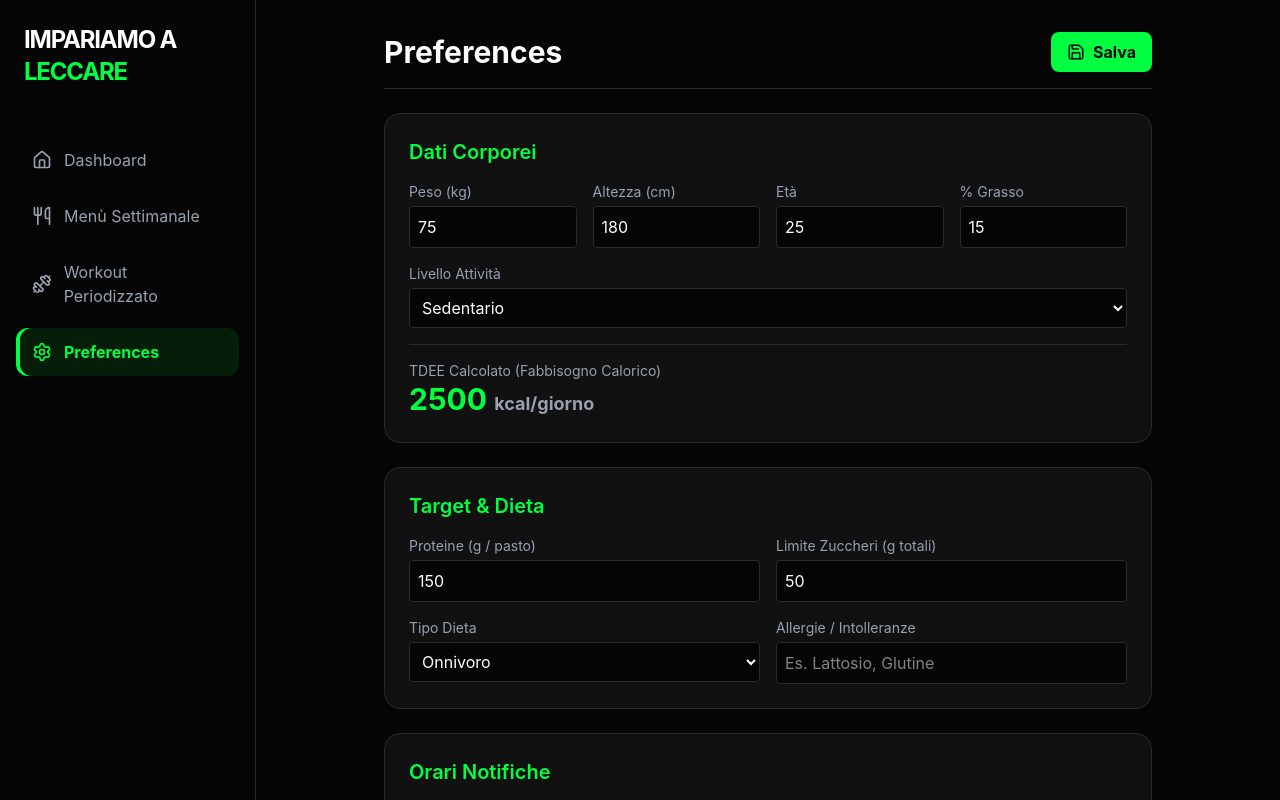
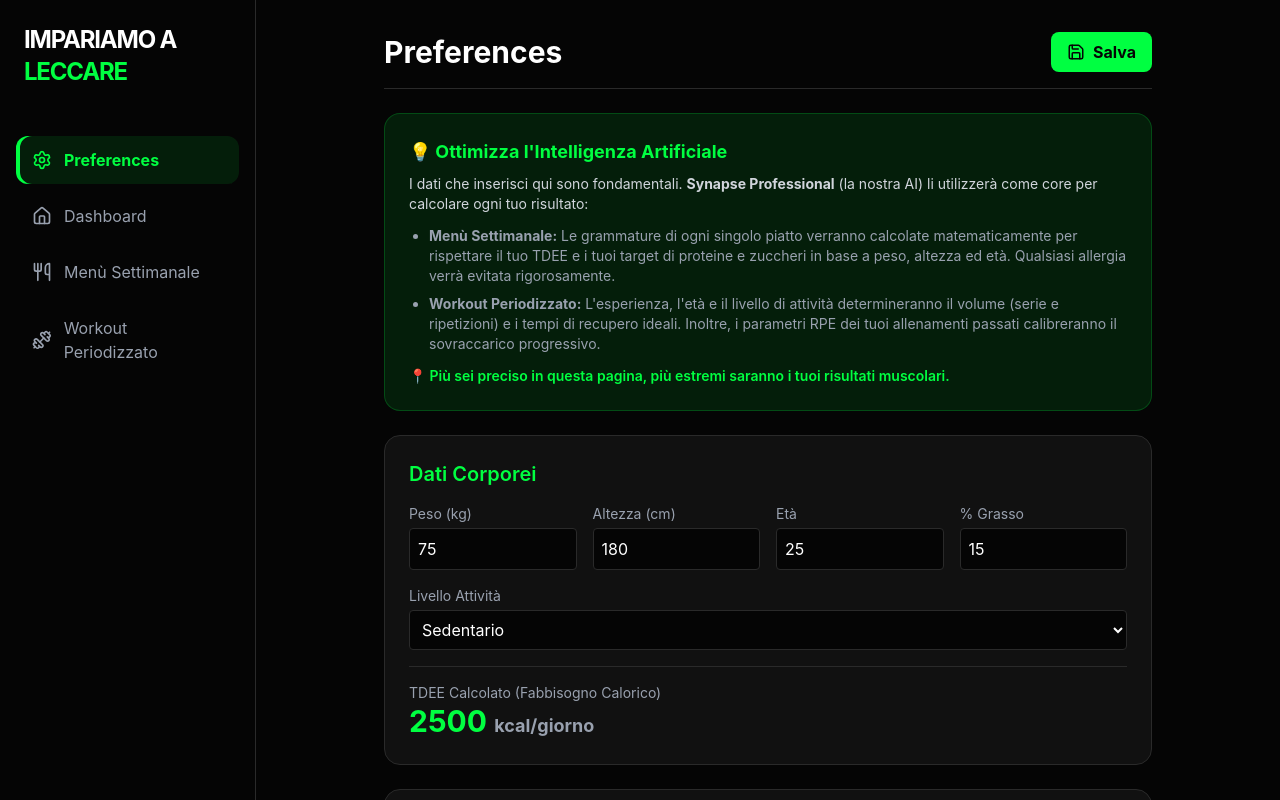
Before and after one commit to Brabbossa/NUTRYAPP, a Next.js app: page /preferences in a window 1280 px wide. Shown: the top 800 px of the page. Built offline with nearby package versions, Linux system fonts and the light colour scheme.

Commit message:
feat: reorder sidebar, add AI instructions to preferences, and randomize workout motivation phrases

```diff
--- a/app/components/Sidebar.jsx
+++ b/app/components/Sidebar.jsx
@@ -10,10 +10,10 @@ export function Sidebar() {
   const pathname = usePathname()
 
   const links = [
+    { href: '/preferences', label: 'Preferences', icon: Settings },
     { href: '/', label: 'Dashboard', icon: Home },
     { href: '/menu', label: 'Menù Settimanale', icon: Utensils },
     { href: '/workout', label: 'Workout Periodizzato', icon: Dumbbell },
-    { href: '/preferences', label: 'Preferences', icon: Settings },
   ]
 
   const toggle = () => setIsOpen(!isOpen)
--- a/app/components/WorkoutTimer.jsx
+++ b/app/components/WorkoutTimer.jsx
@@ -40,6 +40,17 @@ const PHASE = {
   REST: 'rest',
   FINISHED: 'finished',
 }
+
+// Random goliardic quotes for motivation
+const MOTIVATIONAL_PHRASES = [
+  "Forza cazzo spingi uomo!! Quella fica non si leccherà da sola!",
+  "Sveglia!! Meno chiacchiere e più ghisa brutto secco!",
+  "Sei venuto qui per pettinare le bambole o per spaccare i dischi?! Tira!",
+  "Muovi quel culo! Il dolore di oggi è la figa di domani!!",
+  "Ancora una! Se molli adesso sei un flaccido senza speranza!",
+  "Daje!! Sfondiamo questo pavimento con quei manubri!!",
+  "Urla!! Fatti sentire!! Spingi come se non ci fosse un cazzo di domani!"
+];
 
 export function WorkoutTimer({ plan, onComplete }) {
   const [phase, setPhase] = useState(PHASE.IDLE)
@@ -117,7 +128,8 @@ export function WorkoutTimer({ plan, onComplete }) {
         // Random tra 8 e 40 secondi
         const delay = Math.floor(Math.random() * (40000 - 8000 + 1)) + 8000;
         motivationTimeoutRef.current = setTimeout(() => {
-          speak("Forza cazzo spingi uomo!! QUella fica non si leccherà da sola!");
+          const randomPhrase = MOTIVATIONAL_PHRASES[Math.floor(Math.random() * MOTIVATIONAL_PHRASES.length)];
+          speak(randomPhrase);
           scheduleNext(); // Schedule the next one
         }, delay);
       };
--- a/app/preferences/page.js
+++ b/app/preferences/page.js
@@ -67,6 +67,18 @@ export default function PreferencesPage() {
           {toast}
         </div>
       )}
+
+      <div className="bg-primary/10 border border-primary/20 rounded-2xl p-6 mb-6">
+        <h3 className="text-primary font-bold text-lg mb-2 flex items-center gap-2">💡 Ottimizza l'Intelligenza Artificiale</h3>
+        <p className="text-sm text-gray-300 mb-3">
+          I dati che inserisci qui sono fondamentali. <strong>Synapse Professional</strong> (la nostra AI) li utilizzerà come core per calcolare ogni tuo risultato:
+        </p>
+        <ul className="text-sm text-gray-400 list-disc pl-5 space-y-2">
+          <li><strong>Menù Settimanale:</strong> Le grammature di ogni singolo piatto verranno calcolate matematicamente per rispettare il tuo TDEE e i tuoi target di proteine e zuccheri in base a peso, altezza ed età. Qualsiasi allergia verrà evitata rigorosamente.</li>
+          <li><strong>Workout Periodizzato:</strong> L'esperienza, l'età e il livello di attività determineranno il volume (serie e ripetizioni) e i tempi di recupero ideali. Inoltre, i parametri RPE dei tuoi allenamenti passati calibreranno il sovraccarico progressivo.</li>
+        </ul>
+        <p className="text-sm text-primary mt-3 font-semibold">📍 Più sei preciso in questa pagina, più estremi saranno i tuoi risultati muscolari.</p>
+      </div>
 
       {/* Dati Corporei */}
       <section className="bg-card p-6 rounded-2xl border border-muted space-y-4">
```
